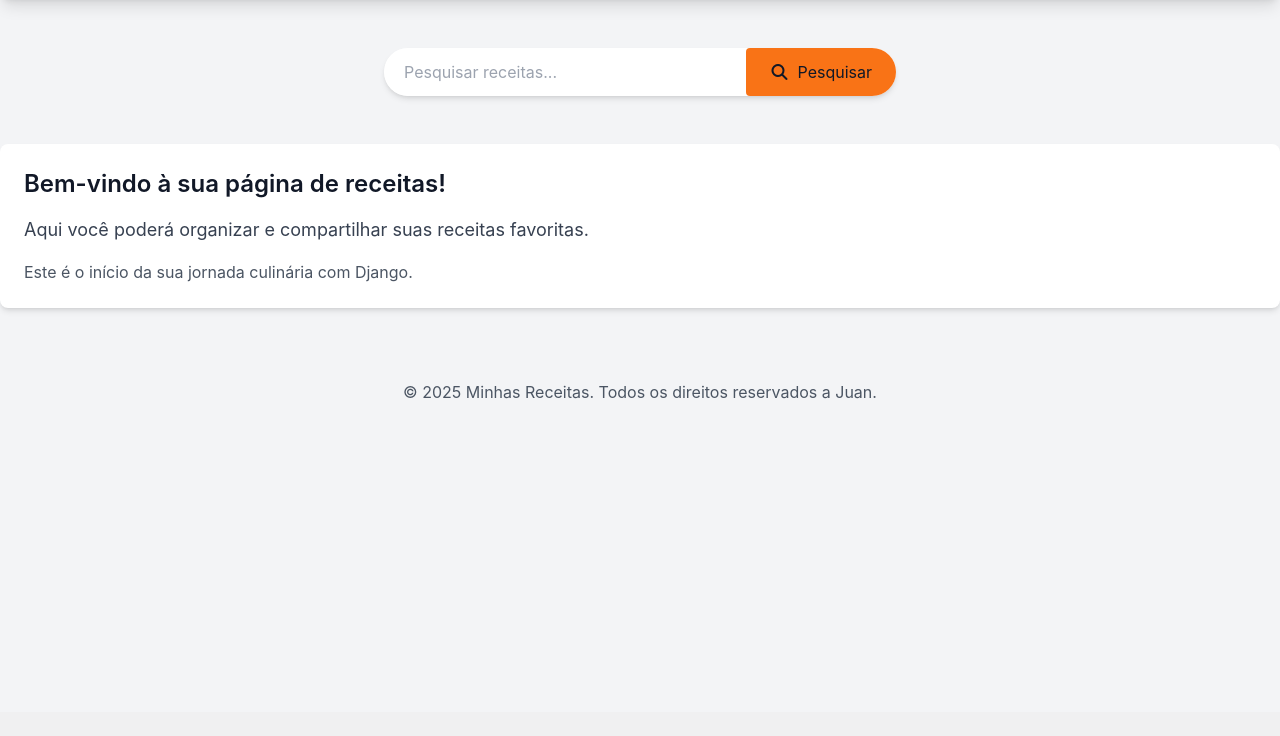
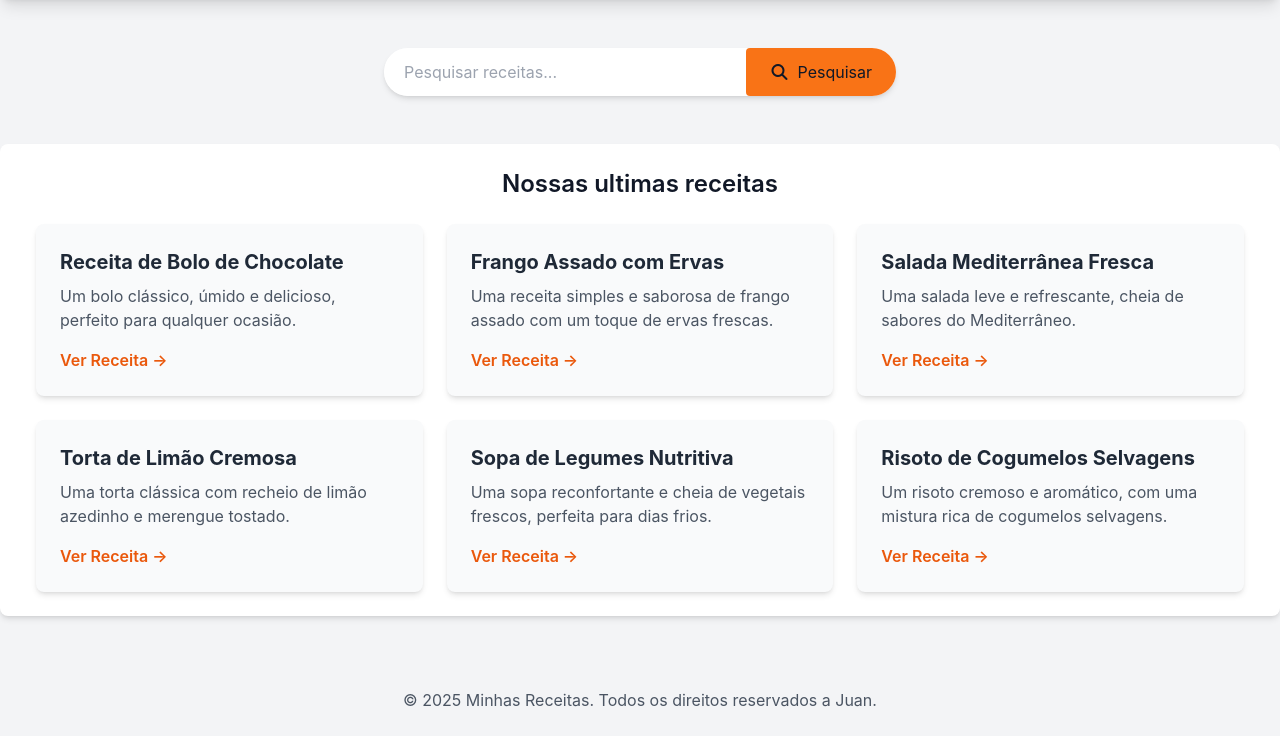
Before and after one commit to kiqrr/django-receitas, a Django app: page /receitas/ in a window 1280 px wide. Shown: the part 88-824 px from the top of the page. Before the commit the page ends 487 px from the top, so only its background shows below. Run offline with Django 5.2, Linux system fonts and the light colour scheme; some libraries are stand-ins or nearby versions.

Commit message:
finalizated

```diff
--- a/receitas/templates/receitas/home.html
+++ b/receitas/templates/receitas/home.html
@@ -34,9 +34,39 @@
         </div>
     </section>
     <main class="container mx-auto p-6 mt-8 bg-white rounded-lg shadow-md">
-        <h2 class="text-2xl font-semibold mb-4">Bem-vindo à sua página de receitas!</h2>
-        <p class="text-lg text-gray-700">Aqui você poderá organizar e compartilhar suas receitas favoritas.</p>
-        <p class="mt-4 text-gray-600">Este é o início da sua jornada culinária com Django.</p>
+        <h2 class="text-2xl font-semibold mb-6 text-center">Nossas ultimas receitas</h2>
+        <div class="flex flex-wrap justify-center gap-6">
+            <div class="w-full sm:w-[calc(50%-1.5rem)] lg:w-[calc(33.333%-1.5rem)] bg-gray-50 p-6 rounded-lg shadow-md hover:shadow-lg transition-shadow duration-300 ease-in-out">
+                <h3 class="text-xl font-bold mb-2 text-gray-800">Receita de Bolo de Chocolate</h3>
+                <p class="text-gray-600 mb-4">Um bolo clássico, úmido e delicioso, perfeito para qualquer ocasião.</p>
+                <a href="#" class="text-orange-600 hover:text-orange-800 font-semibold">Ver Receita &rarr;</a>
+            </div>
+            <div class="w-full sm:w-[calc(50%-1.5rem)] lg:w-[calc(33.333%-1.5rem)] bg-gray-50 p-6 rounded-lg shadow-md hover:shadow-lg transition-shadow duration-300 ease-in-out">
+                <h3 class="text-xl font-bold mb-2 text-gray-800">Frango Assado com Ervas</h3>
+                <p class="text-gray-600 mb-4">Uma receita simples e saborosa de frango assado com um toque de ervas frescas.</p>
+                <a href="#" class="text-orange-600 hover:text-orange-800 font-semibold">Ver Receita &rarr;</a>
+            </div>
+            <div class="w-full sm:w-[calc(50%-1.5rem)] lg:w-[calc(33.333%-1.5rem)] bg-gray-50 p-6 rounded-lg shadow-md hover:shadow-lg transition-shadow duration-300 ease-in-out">
+                <h3 class="text-xl font-bold mb-2 text-gray-800">Salada Mediterrânea Fresca</h3>
+                <p class="text-gray-600 mb-4">Uma salada leve e refrescante, cheia de sabores do Mediterrâneo.</p>
+                <a href="#" class="text-orange-600 hover:text-orange-800 font-semibold">Ver Receita &rarr;</a>
+            </div>
+            <div class="w-full sm:w-[calc(50%-1.5rem)] lg:w-[calc(33.333%-1.5rem)] bg-gray-50 p-6 rounded-lg shadow-md hover:shadow-lg transition-shadow duration-300 ease-in-out">
+                <h3 class="text-xl font-bold mb-2 text-gray-800">Torta de Limão Cremosa</h3>
+                <p class="text-gray-600 mb-4">Uma torta clássica com recheio de limão azedinho e merengue tostado.</p>
+                <a href="#" class="text-orange-600 hover:text-orange-800 font-semibold">Ver Receita &rarr;</a>
+            </div>
+            <div class="w-full sm:w-[calc(50%-1.5rem)] lg:w-[calc(33.333%-1.5rem)] bg-gray-50 p-6 rounded-lg shadow-md hover:shadow-lg transition-shadow duration-300 ease-in-out">
+                <h3 class="text-xl font-bold mb-2 text-gray-800">Sopa de Legumes Nutritiva</h3>
+                <p class="text-gray-600 mb-4">Uma sopa reconfortante e cheia de vegetais frescos, perfeita para dias frios.</p>
+                <a href="#" class="text-orange-600 hover:text-orange-800 font-semibold">Ver Receita &rarr;</a>
+            </div>
+            <div class="w-full sm:w-[calc(50%-1.5rem)] lg:w-[calc(33.333%-1.5rem)] bg-gray-50 p-6 rounded-lg shadow-md hover:shadow-lg transition-shadow duration-300 ease-in-out">
+                <h3 class="text-xl font-bold mb-2 text-gray-800">Risoto de Cogumelos Selvagens</h3>
+                <p class="text-gray-600 mb-4">Um risoto cremoso e aromático, com uma mistura rica de cogumelos selvagens.</p>
+                <a href="#" class="text-orange-600 hover:text-orange-800 font-semibold">Ver Receita &rarr;</a>
+            </div>
+        </div>
     </main>
     <footer class="mt-12 p-6 text-center text-gray-600">
         <p>&copy; 2025 Minhas Receitas. Todos os direitos reservados a Juan.</p>
```
